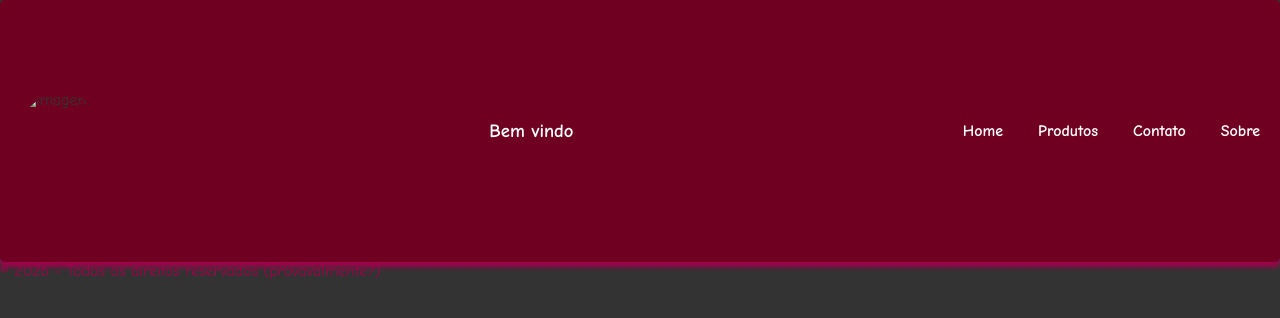
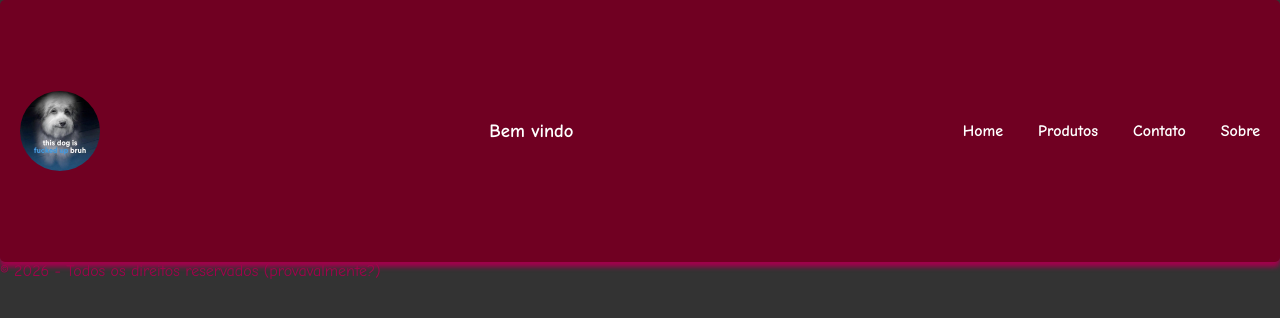
Before and after one commit to Organizacao-testante/projeto-cp02, a plain HTML site: page src/pages/contato.html in a window 1280 px wide. Drawn offline with Linux system fonts and the light colour scheme.

Commit message:
fix:inicio do conserto para linkar img.png com as pages

```diff
--- a/src/pages/contato.html
+++ b/src/pages/contato.html
@@ -10,7 +10,7 @@
 
         <div>
     <header>
-        <img src="projeto-cp02/src/assets/img.png" alt="imagem" id="logo">
+        <img src="/src/assets/img.png" alt="imagem" id="logo">
         <h3 id="titulo2">Bem vindo</h3>
         <nav>
             <ul>
```
Also changed, not shown: src/pages/portfolio.html (+1 -1 lines).
